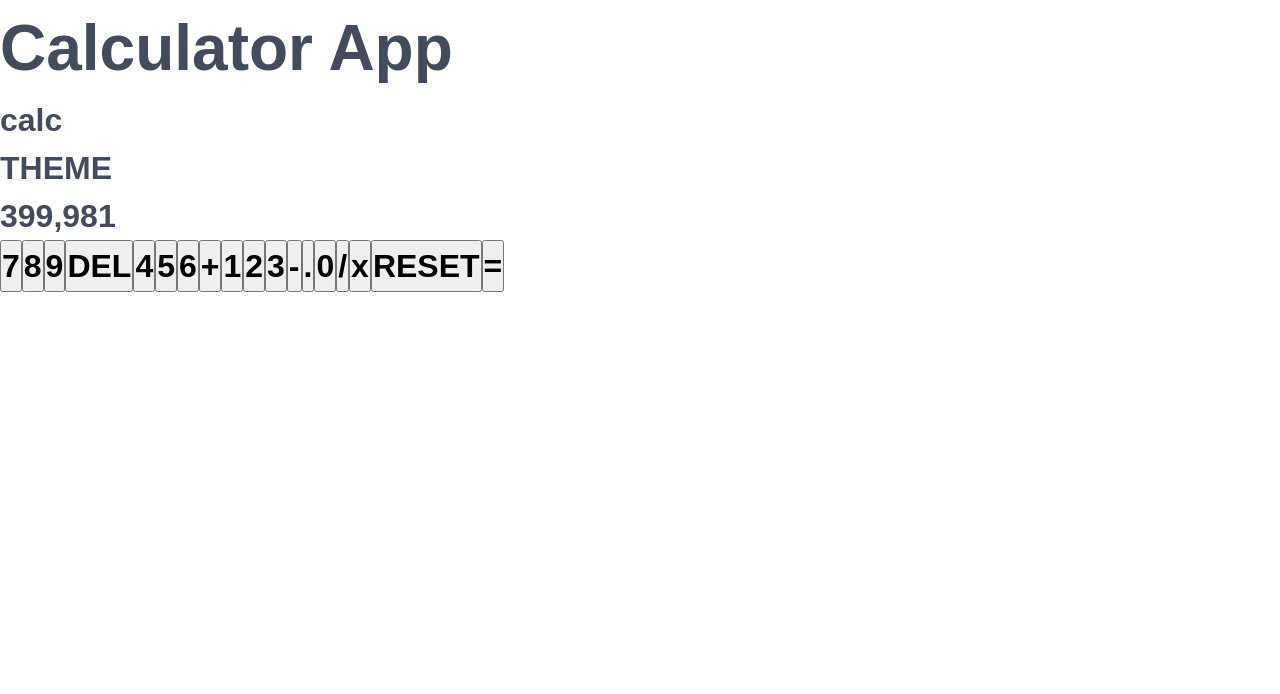
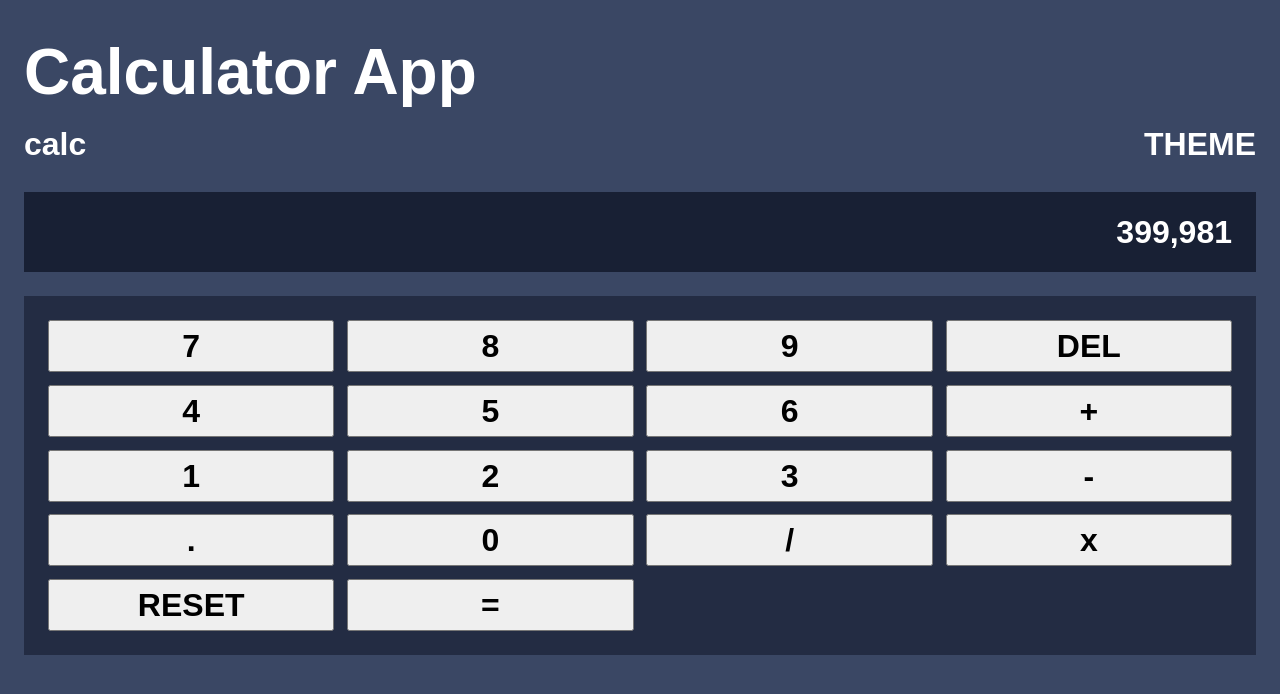
Before and after one commit to Paul-HenryN/fem-calculator-app, a React (Vite) app: page / in a window 1280 px wide. Shown: the top 694 px of the page. Built offline with nearby package versions, Linux system fonts and the light colour scheme.

Commit message:
feat: add base styling

```diff
--- a/src/App.jsx
+++ b/src/App.jsx
@@ -1,9 +1,12 @@
+import styles from "./App.module.css";
+
 export default function App() {
   return (
-    <div className="app-container">
+    <div className={styles.container}>
       <h1 className="sr-only">Calculator App</h1>
-      <div className="calculator">
-        <header>
+
+      <div className={styles.calculator}>
+        <header className={styles.calculator__header}>
           <p>calc</p>
           <div className="theme-toggler">
             <p>THEME</p>
@@ -11,8 +14,9 @@ export default function App() {
           </div>
         </header>
 
-        <div className="calculator__screen">399,981</div>
-        <div className="calculator__keypad">
+        <div className={styles.calculator__screen}>399,981</div>
+
+        <div className={styles.calculator__keypad}>
           <button type="button">7</button>
           <button type="button">8</button>
           <button type="button">9</button>
--- /dev/null
+++ b/src/App.module.css
@@ -0,0 +1,31 @@
+.container {
+  min-height: 100vh;
+  background-color: var(--clr-primary-dark-300--th1);
+  color: var(--clr-txt-light--th1);
+
+  padding: 0.75em;
+}
+
+.calculator {
+  display: flex;
+  flex-direction: column;
+  gap: 1.5rem;
+}
+.calculator__header {
+  display: flex;
+  justify-content: space-between;
+}
+.calculator__screen {
+  background-color: var(--clr-primary-dark-500--th1);
+  text-align: end;
+  padding: 0.5em 0.75em;
+}
+.calculator__keypad {
+  display: grid;
+  grid-template-columns: repeat(4, 1fr);
+  gap: 0.4em;
+
+  padding: 0.75em;
+
+  background-color: var(--clr-primary-dark-400--th1);
+}
```
